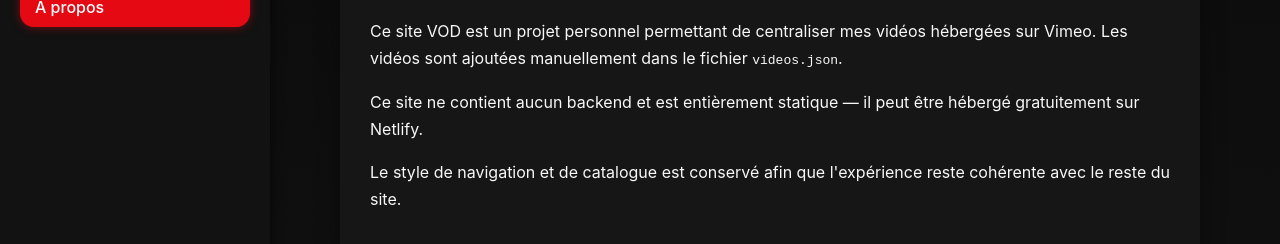
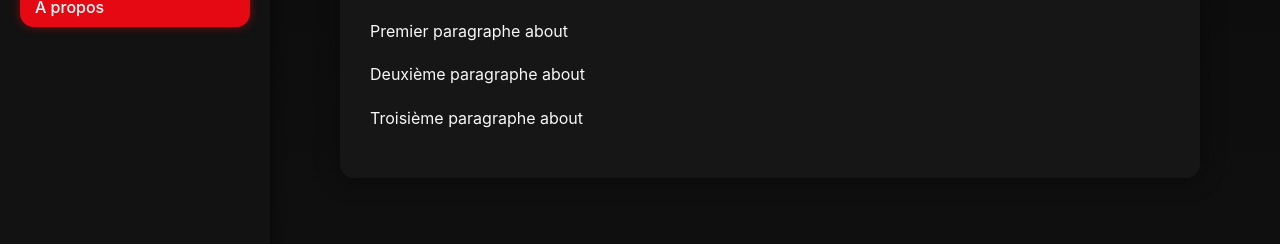
Before and after one commit to xyvrax-corp/xyvrax-streaming, a plain HTML site: page about.html in a window 1280 px wide. Shown: the part 236-480 px from the top of the page. Drawn offline with Linux system fonts and the light colour scheme.

Commit message:
Update about.html

```diff
--- a/about.html
+++ b/about.html
@@ -29,14 +29,13 @@
     <main class="about-container">
       <h1>À propos</h1>
       <p>
-        Ce site VOD est un projet personnel permettant de centraliser mes vidéos hébergées sur Vimeo.
-        Les vidéos sont ajoutées manuellement dans le fichier <code>videos.json</code>.
+        Premier paragraphe about
       </p>
       <p>
-        Ce site ne contient aucun backend et est entièrement statique — il peut être hébergé gratuitement sur Netlify.
+        Deuxième paragraphe about
       </p>
       <p>
-        Le style de navigation et de catalogue est conservé afin que l'expérience reste cohérente avec le reste du site.
+        Troisième paragraphe about
       </p>
     </main>
   </div>
```
